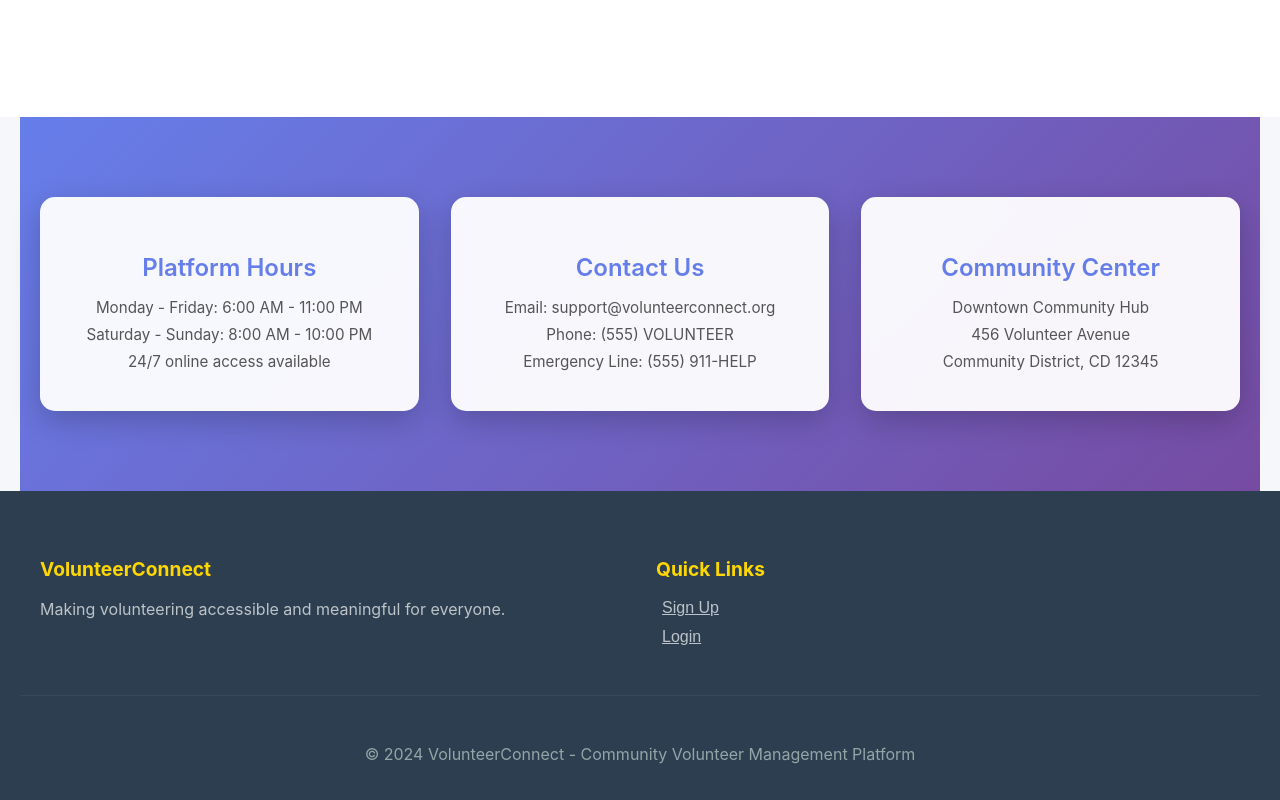
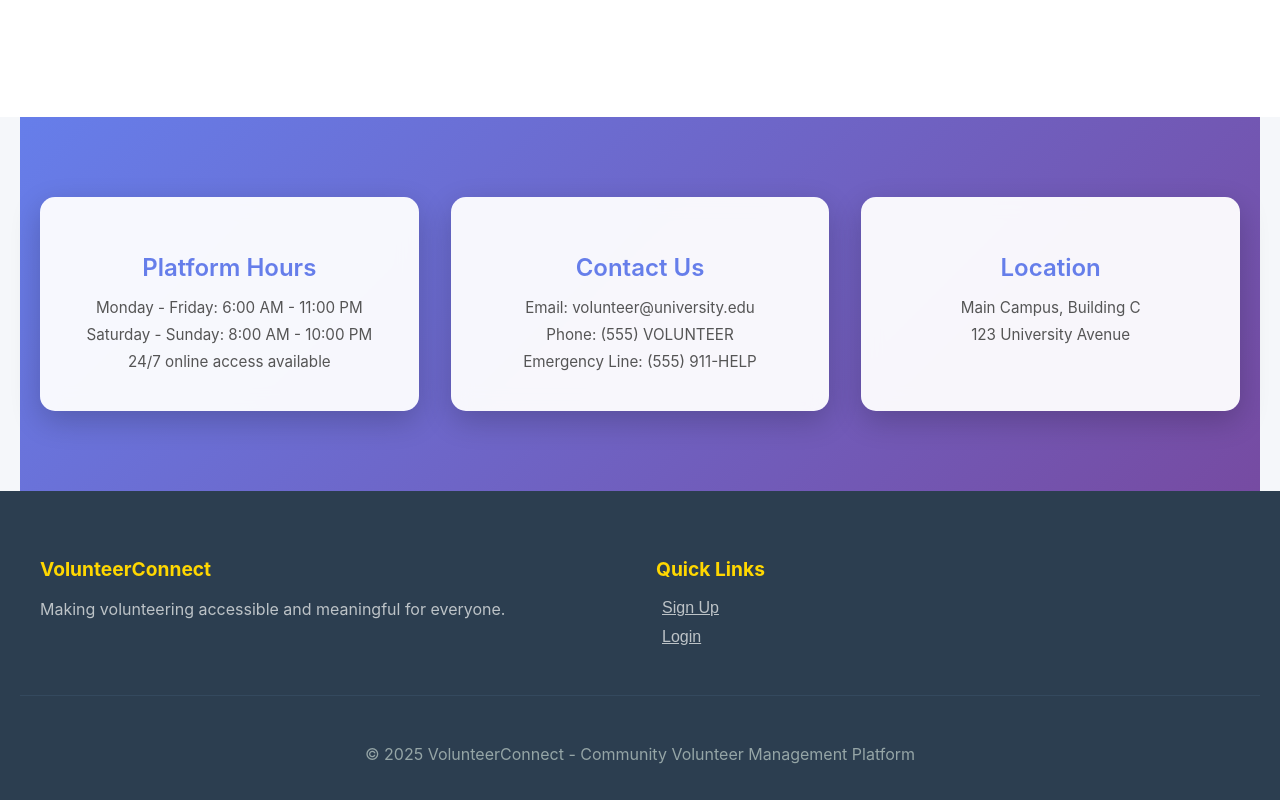
Before and after one commit to wanatx2003/Team23_Project, a React (Create React App) app in the folder client/: page / in a window 1280 px wide. Shown: the part 2437-3237 px from the top of the page. Built offline with nearby package versions, Linux system fonts and the light colour scheme.

Commit message:
homepage fix bug + topbar

```diff
--- a/client/src/components/landing/LandingPage.js
+++ b/client/src/components/landing/LandingPage.js
@@ -206,16 +206,15 @@ const LandingPage = ({
 
         <div className="info-card scroll-animate from-bottom delay-200">
           <h3>Contact Us</h3>
-          <p>Email: support@volunteerconnect.org</p>
+          <p>Email: volunteer@university.edu</p>
           <p>Phone: (555) VOLUNTEER</p>
           <p>Emergency Line: (555) 911-HELP</p>
         </div>
 
         <div className="info-card scroll-animate from-right delay-300">
-          <h3>Community Center</h3>
-          <p>Downtown Community Hub</p>
-          <p>456 Volunteer Avenue</p>
-          <p>Community District, CD 12345</p>
+          <h3>Location</h3>
+          <p>Main Campus, Building C</p>
+          <p>123 University Avenue</p>
         </div>
       </section>
 
@@ -235,7 +234,7 @@ const LandingPage = ({
           </div>
         </div>
         <div className="footer-bottom">
-          <p>© 2024 VolunteerConnect - Community Volunteer Management Platform</p>
+          <p>© 2025 VolunteerConnect - Community Volunteer Management Platform</p>
         </div>
       </footer>
     </div>
--- a/client/src/components/layout/TopBar.js
+++ b/client/src/components/layout/TopBar.js
@@ -69,6 +69,9 @@ const TopBar = ({
         </div>
 
         <div className="nav-buttons">
+          {/* Only show navigation buttons if user is logged in */}
+          {isLoggedIn && userData && (
+            <>
               <button
                 onClick={navigateToHistory}
                 className="nav-button"
@@ -100,6 +103,8 @@ const TopBar = ({
                   >
                     Match Volunteers
                   </button>
+                </>
+              )}
             </>
           )}
 
@@ -146,7 +151,7 @@ const TopBar = ({
           ) : (
             <div className="auth-buttons">
               <button className="login-button" onClick={navigateToLogin}>
-                Login
+                LOGIN
               </button>
               <button className="register-button" onClick={navigateToRegister}>
                 Register
```
Also changed, not shown: 1 other file (tests, documents, lock files or other folders). Lines whose indentation alone changed are shown as unchanged.
